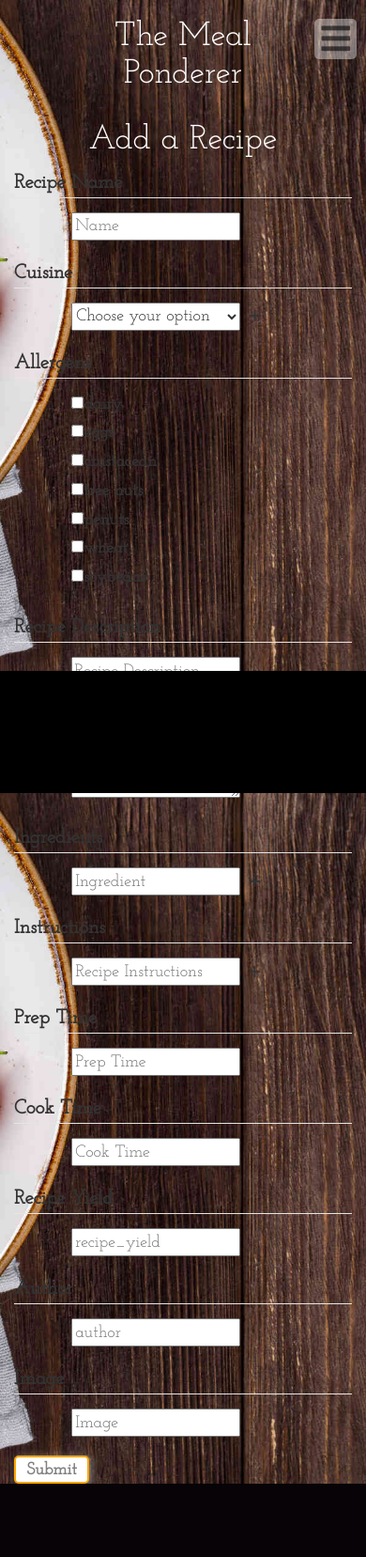
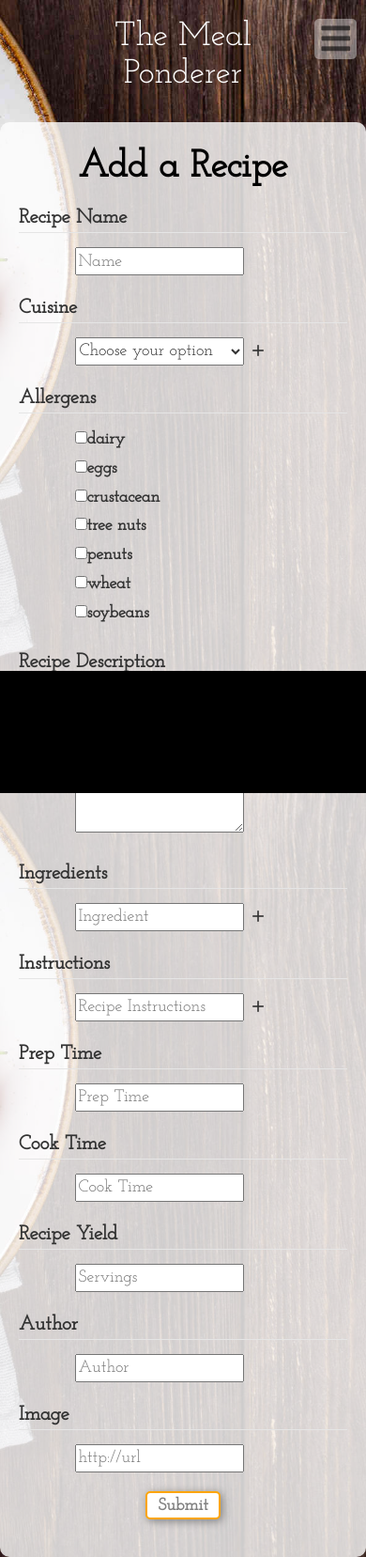
Before and after one commit to brettcutt/the-chefs-desire, a Flask app: page /add_recipe in a window 390 px wide. Shown: the whole page at 94% size. Before the commit the page ends 1579 px from the top, so only its background shows below. Run offline with Flask 2, Linux system fonts and the light colour scheme; some libraries are stand-ins or nearby versions.

Commit message:
layout and responsiveness altered

```diff
--- a/templates/add_recipe.html
+++ b/templates/add_recipe.html
@@ -1,11 +1,11 @@
 {% extends 'base.html' %} {% block content %}
-<main class="container">
+<main class="container main-container">
 <div class="row">
     <div class="col-xs-12">
-        <h1>Add a Recipe</h1>
+        <p class="my-recipe-heading">Add a Recipe</p>
     </div>
-
-    <form action="{{url_for('insert_recipe')}}" method="POST" class="col-xs-12">
+<div class=" col-xs-12 col-sm-offset-3 col-sm-8 col-md-offset-3 col-md-6">
+    <form class="" action="{{url_for('insert_recipe')}}" method="POST">
 
 <!--recipe name-->
 
@@ -39,7 +39,7 @@
 
                     {% for item in allergens_json.allergen %}
                 <div class='allergen_checkbox'>
-                    <input class="{{ item }}" id="allergen" name="allergens" type="checkbox" value="{{ item }}">
+                    <input class="{{ item }}"  name="allergens" type="checkbox" value="{{ item }}">
                     <label class="{{ item }}1" for="allergen">{{ item }}</label>
                 </div>
                 {% endfor%}
@@ -89,28 +89,29 @@
 
         <fieldset>
             <legend>Recipe Yield</legend>
-            <input type="number" name="recipe_yield" id="recipe_yield" placeholder="recipe_yield" />
+            <input type="number" name="recipe_yield" id="recipe_yield" placeholder="Servings" />
         </fieldset>
 
 <!--Author-->
 
         <fieldset>
             <legend>Author</legend>
-            <input type="text" name="author" id="author" placeholder="author" />
+            <input type="text" name="author" id="author" placeholder="Author" />
         </fieldset>
 
 <!--Image-->
 
         <fieldset>
             <legend>Image</legend>
-            <input type="text" name="image" id="image" placeholder="Image" />
+            <input type="text" name="image" id="image" placeholder="http://url" />
         </fieldset>
 
 <!--Submit-->
-
-        <input type="submit" value="Submit" />
+        <div class="center margin-bottom-20">
+            <input class="inline" type="submit" value="Submit" />
+        </div>
     </form>
-
+</div>
 </div>
 </main>
 
```
Also changed, not shown: templates/edit_recipe.html (+14 -11 lines).
